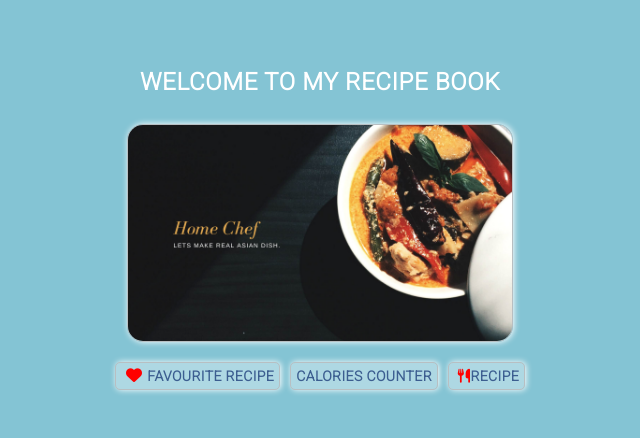
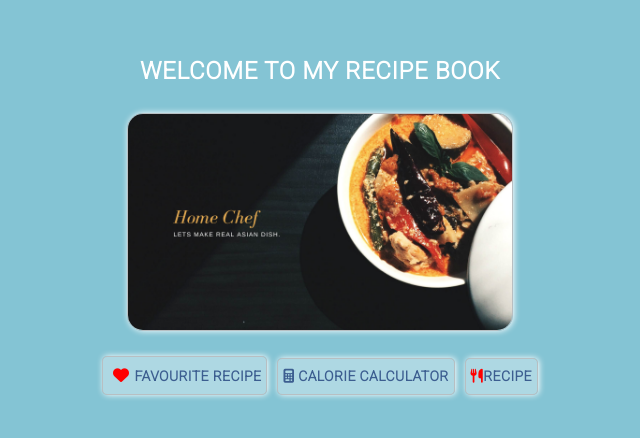
Before and after one commit to asaad227/asian-recipe, a React (Create React App) app: page / in a window 1280 px wide. Shown: the part 186-624 px from the top of the page, without its empty margins (320-960 px from the left). Built offline with nearby package versions, Linux system fonts and the light colour scheme; a web font is replaced by a local one.

Commit message:
update search button

```diff
--- a/src/Components/Calories/index.css
+++ b/src/Components/Calories/index.css
@@ -26,6 +26,7 @@
 
 .caloriesCounter input{
     width: 37.5vw;
+    cursor: pointer;
     margin: 0.5rem auto;
     padding: 0.5rem;
     border: 1px solid #181515;
@@ -52,9 +53,15 @@
     background-color: #f2e8e8;
     line-height: 1.75;
     letter-spacing: 0.02857em;
+    cursor: pointer;
     text-transform: uppercase;
     font-family: "Roboto","Helvetica","Arial",sans-serif;
     color: black;
+    border-radius: 4px;
+    transition: background-color 250ms cubic-bezier(0.4, 0, 0.2, 1) 0ms,box-shadow 250ms cubic-bezier(0.4, 0, 0.2, 1) 0ms,border-color 250ms cubic-bezier(0.4, 0, 0.2, 1) 0ms,color 250ms cubic-bezier(0.4, 0, 0.2, 1) 0ms;
+    color: #fff;
+    background-color: #1976d2;
+    box-shadow: 0px 3px 1px -2px rgba(0,0,0,0.2), 0px 2px 2px 0px rgba(0,0,0,0.14), 0px 1px 5px 0px rgba(0,0,0,0.12);
 }
 
 table{
--- a/src/Components/Calories/index.js
+++ b/src/Components/Calories/index.js
@@ -56,7 +56,7 @@ export default function CaloreCounter() {
 
    <Nav/>
     <div className='caloriesCounter'>
-        <h1>Calorie Counter</h1>
+        <h1>Calorie Calculator</h1>
         <h3>Search for food Calories</h3>
         <p>Enter your ingredient name and hit search to find calories of that ingredient in 100g</p>
         <input type="text" placeholder='Enter your ingredient here...' value={nameIn} onChange={(e) => setNameIn(e.target.value)} />
--- a/src/Components/Nav/Nav.js
+++ b/src/Components/Nav/Nav.js
@@ -16,7 +16,7 @@ export default function Nav() {
           <MdOutlineFoodBank className='iconNav' />
           </Link></button>
           <button className='navBtn'><Link to="/calories">
-          Calorie Counter
+          <i className="fa fa-calculator" aria-hidden="true"></i>
           </Link></button>
     </div>
   )
--- a/src/Components/Nav/index.css
+++ b/src/Components/Nav/index.css
@@ -1,8 +1,8 @@
 .navBtn{
     border: 1px solid #b8bfc2;
     box-shadow: 1px 0px 6px white;
+    color: white;
     border-radius: 5px;
-    color: #fff;;
     cursor: pointer;
     font-size: 1.2rem;
     font-weight: 600;
@@ -37,5 +37,4 @@
   }
 .navBtn:hover{
     background-color: #fff;
-    color: #000;
 }
--- a/src/Components/Profile/index.js
+++ b/src/Components/Profile/index.js
@@ -12,19 +12,19 @@ const Profile = () => {
        <h1 className="profileName">Welcome To My Recipe Book</h1>
         <img className="profilePic" src={HomePic} alt="Recipe Home" />
         <div className="homeIcon">
-        <p className="mainIcon"><Link to="/fav">
+        <button className="mainIcon"><Link to="/fav">
           <i className="fa fa-heart" aria-hidden="true"></i>
           Favourite Recipe</Link>
-          </p>
-          <p className="mainIcon"><Link to="/calories">
+          </button>
+          <button className="mainIcon"><Link to="/calories">
 
-          Calories Counter</Link>
-          </p>
-          <p className="mainIcon" > <Link to="/recipe">
+         <i className="fa fa-calculator" aria-hidden="true"></i> Calorie Calculator</Link>
+          </button>
+          <button className="mainIcon" > <Link to="/recipe">
           <i className="fa fa-cutlery" aria-hidden="true"></i>
 
           Recipe</Link>
-          </p>
+          </button>
         </div>
 
       </div>
```
